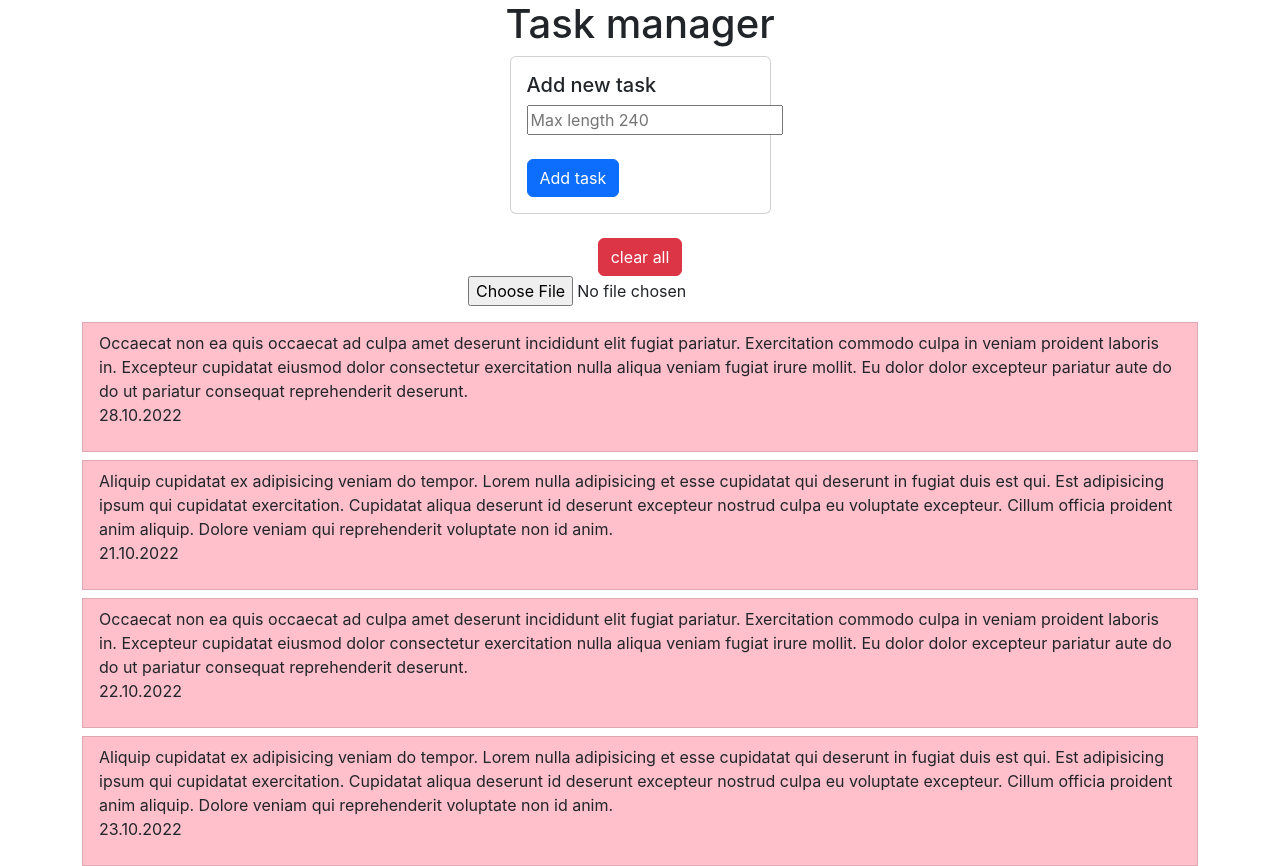
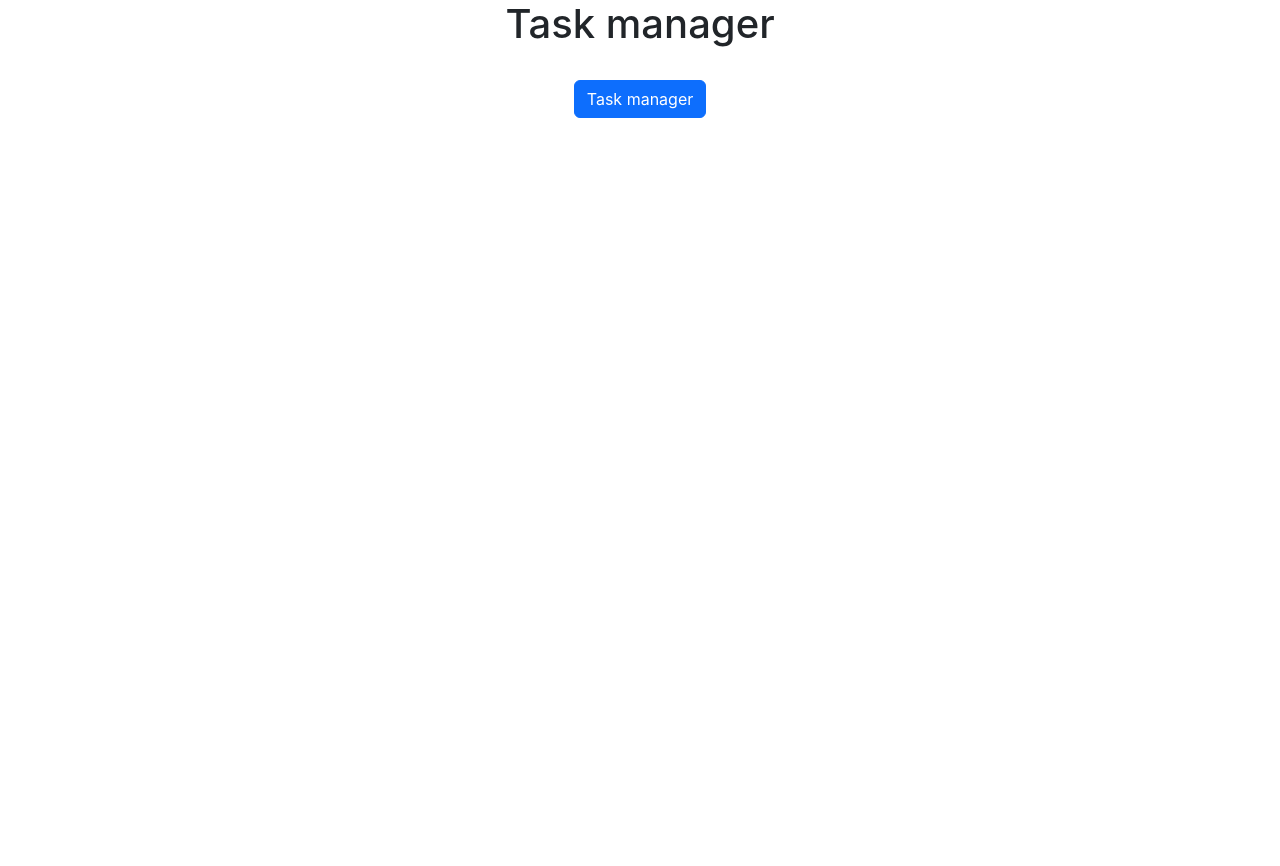
Before and after one commit to AndreyTimush/taskManager.github.io, a React (Create React App) app: page / in a window 1280 px wide. After the commit the page ends 800 px from the top, so only its background shows below. Built offline with nearby package versions, Linux system fonts and the light colour scheme.

Commit message:
add first page with button

```diff
--- a/package.json
+++ b/package.json
@@ -8,7 +8,6 @@
     "@testing-library/user-event": "^13.5.0",
     "react": "^18.2.0",
     "react-dom": "^18.2.0",
-    "react-router-dom": "^6.4.3",
     "react-scripts": "5.0.1",
     "web-vitals": "^2.1.4"
   },
--- a/src/App.js
+++ b/src/App.js
@@ -1,4 +1,5 @@
-import { useState } from "react";
+import { useState, useContext, useEffect } from "react";
+import React from "react";
 import ToDo from "./ToDo";
 import ToDoForm from "./ToDoForm";
 import RemoveAll from "./RemoveAll";
@@ -27,8 +28,17 @@ const tasks = [
   },
 ];
 
+const PAGE_HOME = "/";
+const PAGE_TASKS = "/tasks";
+
+export const RouterContext = React.createContext({
+  page: PAGE_HOME,
+  setPage: (page) => page,
+});
+
 function App() {
   const [todos, setTodos] = useState(tasks);
+
   const addTask = (userInput) => {
     if (userInput) {
       const newItem = {
@@ -77,6 +87,78 @@ function App() {
     setTodos([]);
   };
 
+  const routes = new Set([PAGE_HOME, PAGE_TASKS]);
+
+  const getCurrentRoute = (location) => {
+    if (routes.has(location)) {
+      return location;
+    }
+
+    return PAGE_HOME;
+  };
+
+  const RouterProvider = ({ children }) => {
+    const [page, setPage] = useState(getCurrentRoute(window.location.pathname));
+
+    const performSetPage = (page) => {
+      setPage(page);
+
+      return page;
+    };
+
+    return (
+      <RouterContext.Provider value={{ page, setPage: performSetPage }}>
+        {children}
+      </RouterContext.Provider>
+    );
+  };
+
+  const useRouter = () => {
+    const { page, setPage } = useContext(RouterContext);
+
+    useEffect(() => {
+      window.onpopstate = () => {
+        setPage(document.location.pathname);
+      };
+    }, []);
+
+    const pushPage = (page) => {
+      window.history.pushState({}, "", page);
+      setPage(page);
+    };
+
+    return { page, pushPage };
+  };
+
+  const HomePage = () => {
+    const { pushPage } = useRouter();
+
+    return (
+      <div className="container text-center">
+        <h1>Task manager</h1>
+        <button
+          type="submit"
+          className="btn btn-primary mt-4"
+          onClick={() => pushPage(PAGE_TASKS)}
+        >
+          Task manager
+        </button>
+      </div>
+    );
+  };
+
+  const PageResolver = () => {
+    const { page } = useRouter();
+
+    return (
+      <div>
+        {page === PAGE_HOME && <HomePage />}
+        {page === PAGE_TASKS && <TasksPage />}
+      </div>
+    );
+  };
+
+  const TasksPage = () => {
     return (
       <div className="App">
         <header>
@@ -113,6 +195,13 @@ function App() {
         </div>
       </div>
     );
+  };
+
+  return (
+    <RouterProvider>
+      <PageResolver />
+    </RouterProvider>
+  );
 }
 
 export default App;
```
Also changed, not shown: 1 other file (tests, documents, lock files or other folders). Lines whose indentation alone changed are shown as unchanged.
